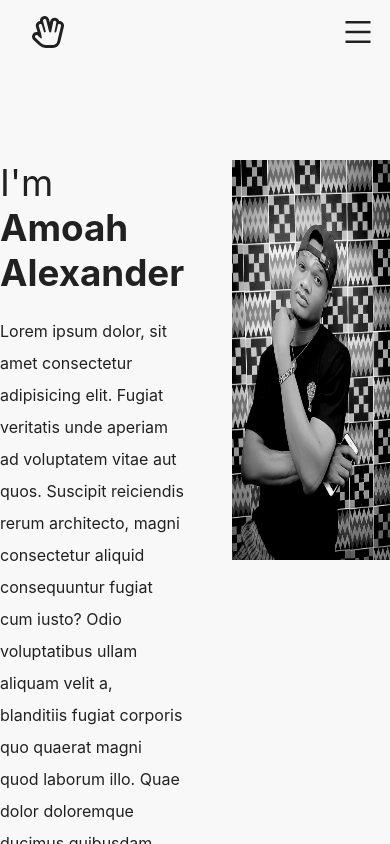
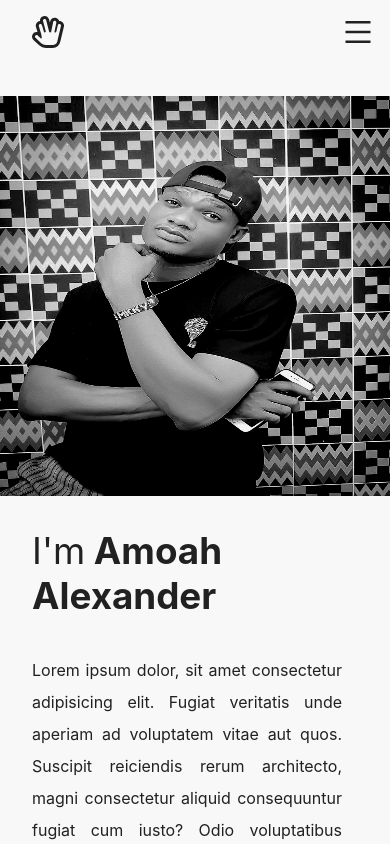
Before and after one commit to Trinity6264/my-portfolio, a React (Create React App) app: page / in a window 390 px wide. Shown: the top 844 px of the page. Built offline with nearby package versions, Linux system fonts and the light colour scheme.

Commit message:
make changes on the homestyle.css file

```diff
--- a/src/style/home_style.css
+++ b/src/style/home_style.css
@@ -47,3 +47,32 @@
   display: block;
   object-fit: fill;
 }
+
+/* Phone screen */
+
+@media  screen and (max-width: 769px) {
+    .intro-main {
+        display: flex;
+        align-items: center;
+        justify-content: center;
+        flex-direction: column-reverse;
+        padding-top: 1em;
+        margin: auto;
+      }
+      .intro-self {
+        margin-top: 2em;
+        margin-left: 2em;
+        display: flex;
+        flex-direction: column;
+        justify-content: center;
+        align-items: center;
+      }
+      .intro-self > p {
+        margin-top: 1em;
+        text-align: justify;
+      }
+      .intro-self > .social-links {
+        margin: 1em 0;
+
+      }
+}
```
